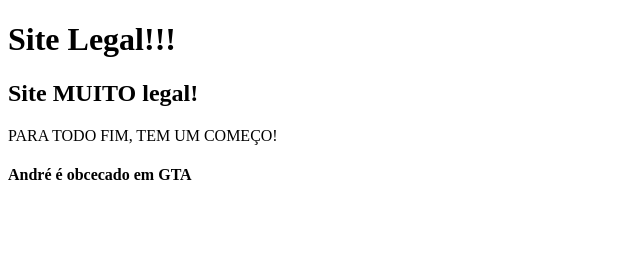
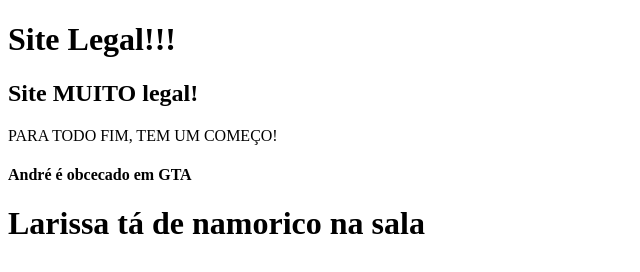
Before and after one commit to LarissLudymila/segundo_commit, a plain HTML site: page index.html in a window 1280 px wide. Shown: the whole page, without its empty margins (0-640 px from the left). Drawn offline with Linux system fonts and the light colour scheme.

Commit message:
quinto-commit

```diff
--- a/index.html
+++ b/index.html
@@ -10,5 +10,6 @@
     <h2>Site MUITO legal!</h2>
     <p>PARA TODO FIM, TEM UM COMEÇO!</p>
     <h4>André é obcecado em GTA</h4>
+    <h1>Larissa tá de namorico na sala</h1>
 </body>
 </html>
```
